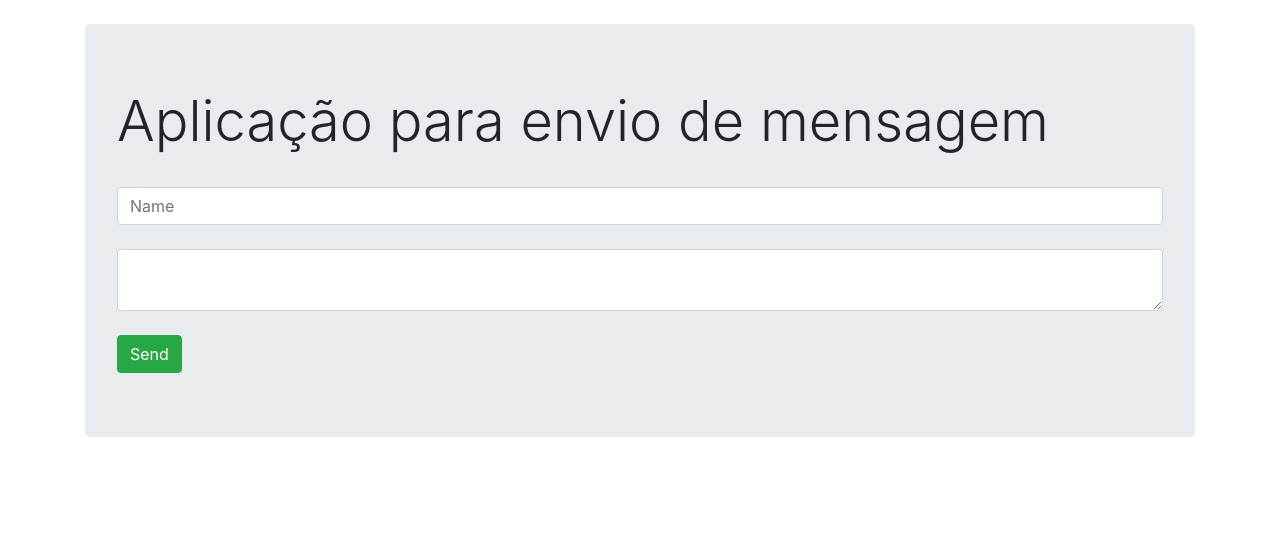
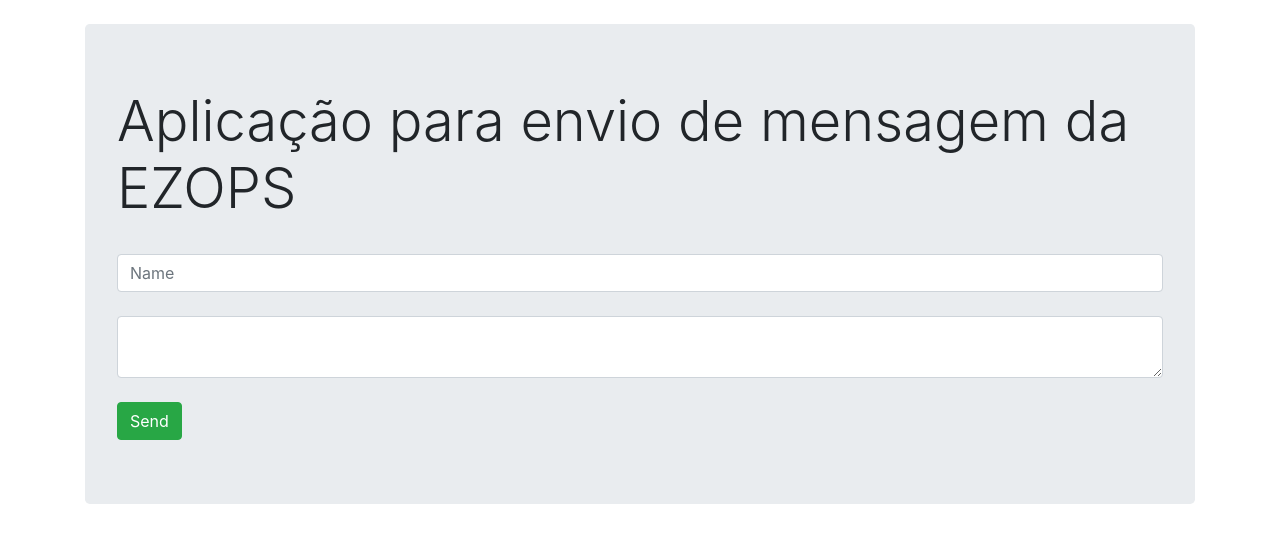
Before and after one commit to estevaotl/aplicacao-docker, a website: page src/index.html in a window 1280 px wide. Drawn offline with nearby package versions, Linux system fonts and the light colour scheme; no server answers.

Commit message:
mudança de titulo da aplicação para testar pipeline

```diff
--- a/src/index.html
+++ b/src/index.html
@@ -10,7 +10,7 @@
     <div class="container">
         <br>
         <div class="jumbotron">
-            <h1 class="display-4">Aplicação para envio de mensagem</h1>
+            <h1 class="display-4">Aplicação para envio de mensagem da EZOPS</h1>
             <br>
             <input id = "name" class="form-control" placeholder="Name">
             <br>
```
